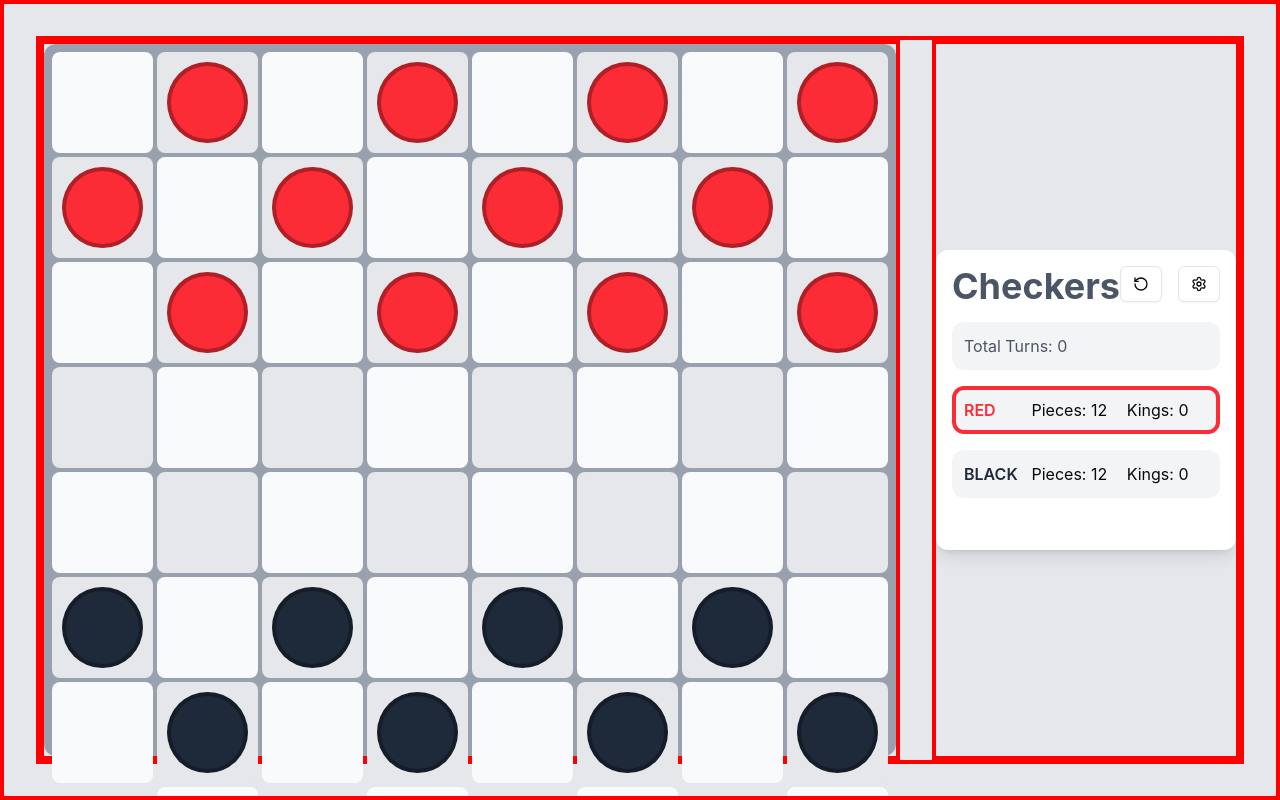
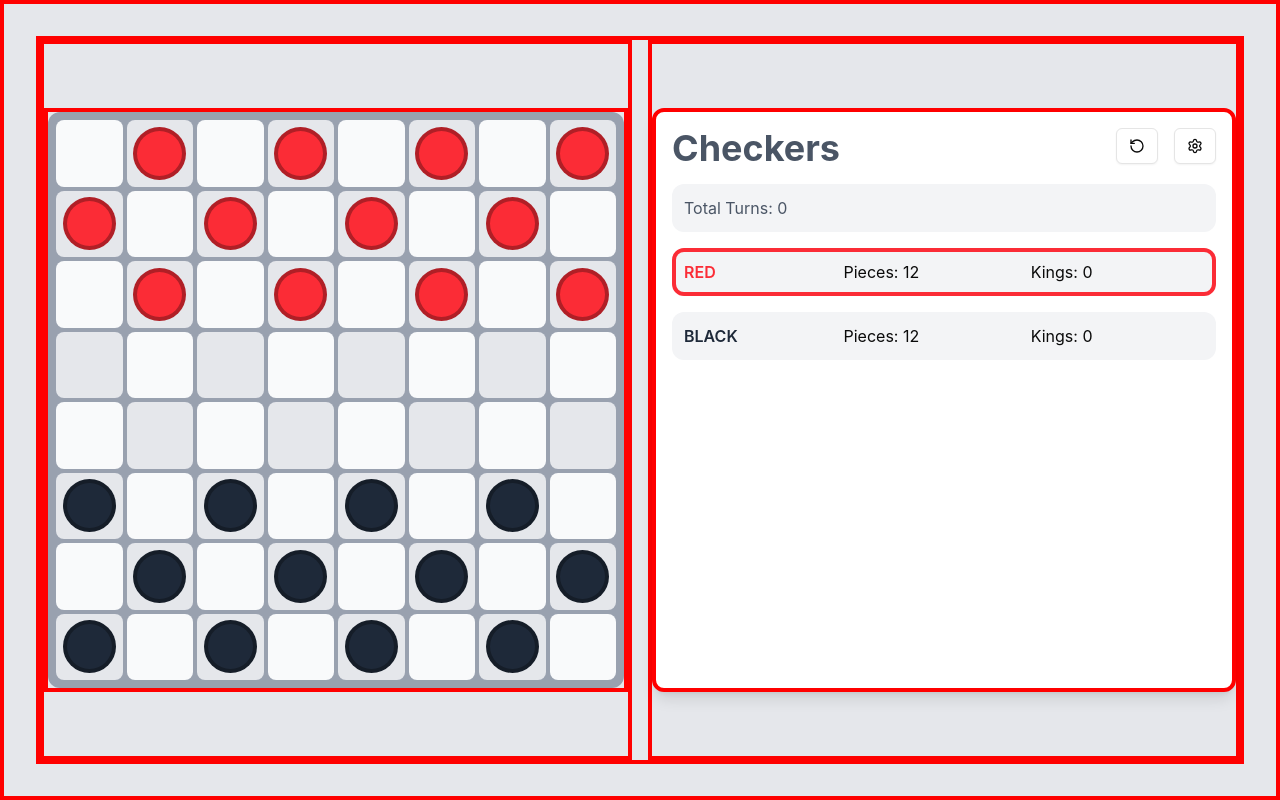
Before and after one commit to chrisknsmn/checkers, a Next.js app: page / in a window 1280 px wide. Built offline with nearby package versions, Linux system fonts and the light colour scheme.

Commit message:
board design

```diff
--- a/app/page.tsx
+++ b/app/page.tsx
@@ -7,9 +7,9 @@ export default function Home() {
   const { gameState, handleCellClick, handleDragEnd, resetGame } = useGame();
   return (
     <main className="h-dvh w-full flex flex-col p-4 md:p-8 overflow-hidden b">
-      <div className="flex-1 max-w-screen-2xl mx-auto w-full flex flex-col md:flex-row gap-4 md:gap-8 min-h-0 b">
-        <div className="flex flex-1 items-center justify-center order-2 md:order-1 min-h-0">
-          <div className="w-full h-full md:max-w-none aspect-square max-h-full b">
+      <div className="flex-1 max-w-screen-2xl mx-auto w-full flex flex-col md:flex-row gap-4 b">
+        <div className="flex flex-1 items-center justify-center order-2 md:order-1 b">
+          <div className="w-full h-auto aspect-square b">
             <Board
               gameState={gameState}
               onCellClick={handleCellClick}
@@ -17,8 +17,10 @@ export default function Home() {
             />
           </div>
         </div>
-        <div className="flex items-center justify-center order-1 md:order-2 b max-h-[200px] md:max-h-full overflow-scroll">
-          <GameStats gameState={gameState} onReset={resetGame} />
+        <div className="flex flex-1 items-center justify-center order-1 md:order-2 b">
+          <div className="flex flex-col gap-4 bg-white rounded-xl p-4 shadow-lg aspect-auto md:aspect-square w-full h-auto b">
+            <GameStats gameState={gameState} onReset={resetGame} />
+          </div>
         </div>
       </div>
     </main>
--- a/components/GameStats.tsx
+++ b/components/GameStats.tsx
@@ -19,7 +19,7 @@ export function GameStats({ gameState, onReset }: GameStatsProps) {
   ).length;
 
   return (
-    <div className="flex flex-col gap-4 bg-white rounded-xl p-4 shadow-lg aspect-auto md:aspect-square w-full">
+    <>
       <div className="flex">
         <h2 className="text-4xl font-bold text-gray-600 flex-1">Checkers</h2>
         <div className="flex gap-4">
@@ -52,6 +52,6 @@ export function GameStats({ gameState, onReset }: GameStatsProps) {
         <p className="flex-grow">Pieces: {blackPieces}</p>
         <p className="flex-grow">Kings: {blackKings}</p>
       </div>
-    </div>
+    </>
   );
 }
```
